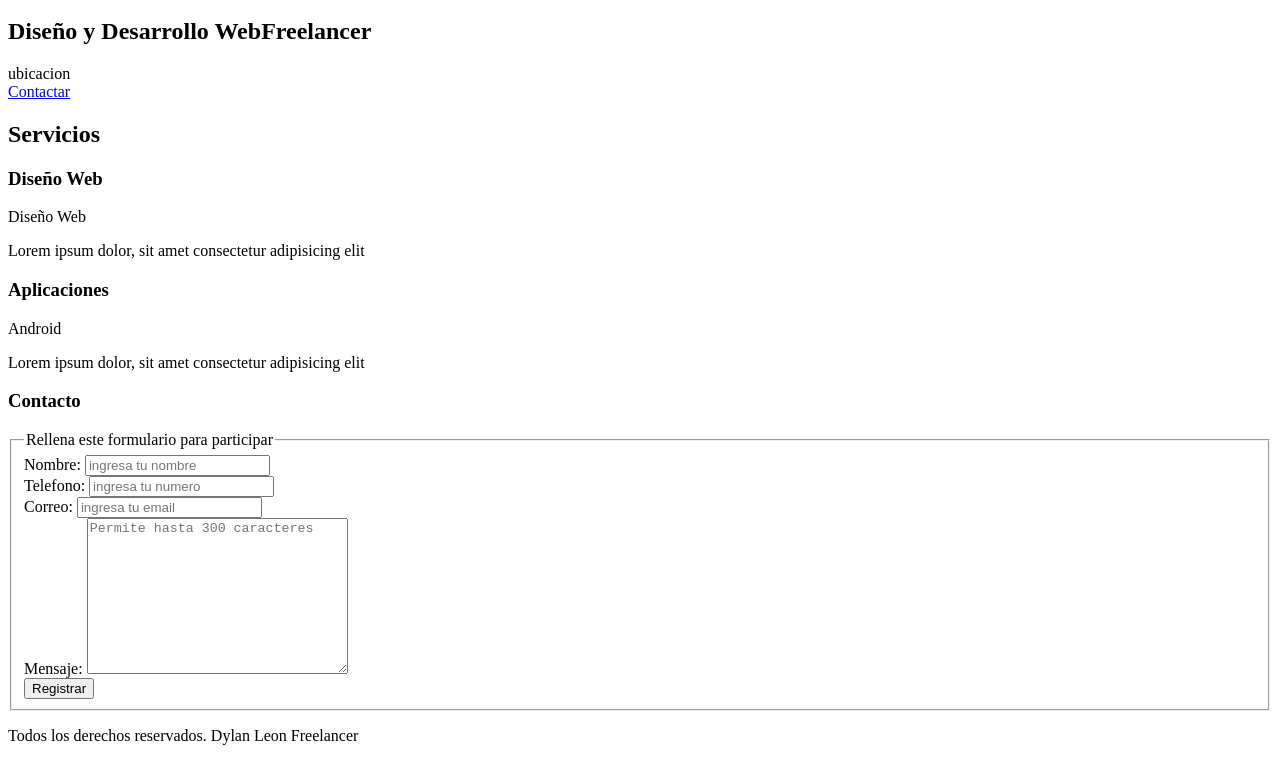
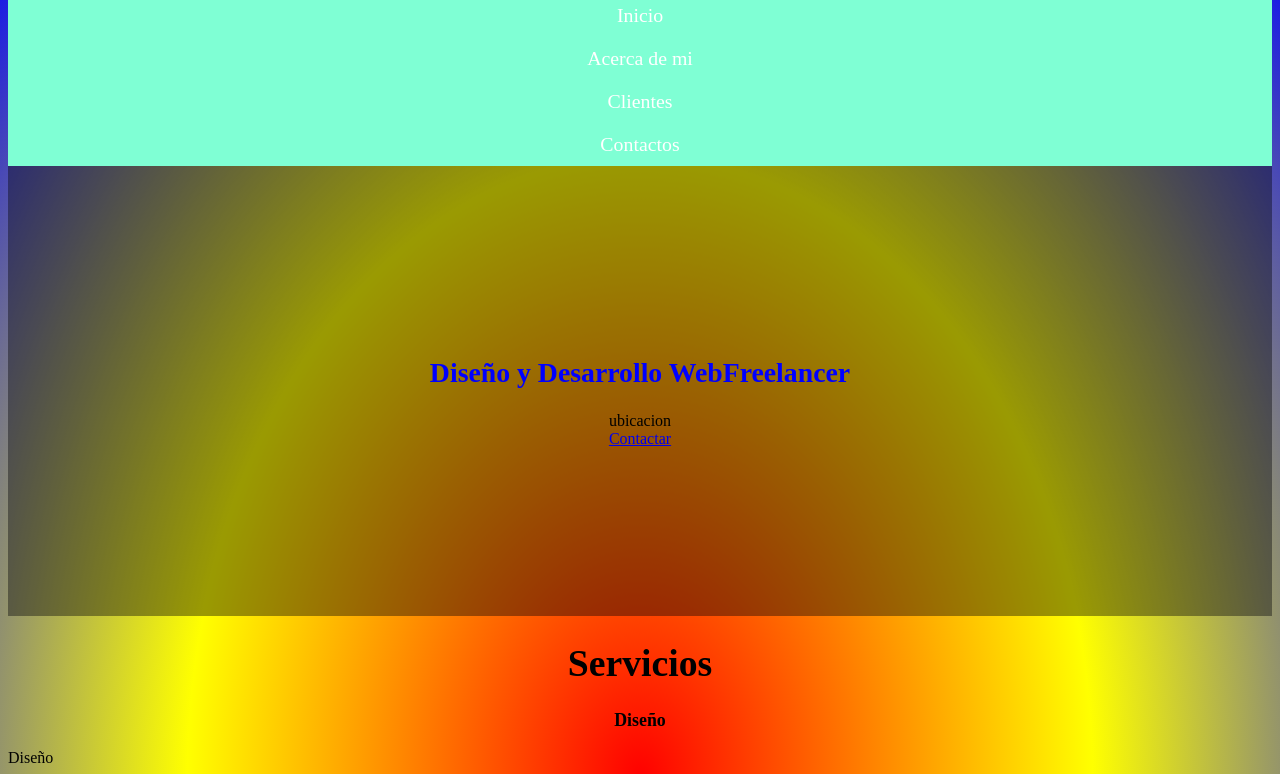
Before and after one commit to LEOM2200/Webpage, a plain HTML site: page index.html in a window 1280 px wide. Shown: the part 100-874 px from the top of the page. Drawn offline with Linux system fonts and the light colour scheme.

Commit message:
Pagina web 2
Segunda clase 80% avanzado

```diff
--- a/Style.css
+++ b/Style.css
@@ -1,3 +1,203 @@
+html{
+    font-size: 62%;
+    box-sizing: border-box;
+    scroll-snap-type: y mandatory;
+    }
+
+.servicio,
+.navegacion-principal,
+.formulario{
+    scroll-snap-align: center;
+    scroll-snap-stop:always;
+}
+
+body{
+    font-size: 16px;
+    font-family: 'krub'sans-serif ;
+
+    background-image: radial-gradient(red, yellow, blue);
+}
+
+.contenedor{
+    max-width: 120em;
+    margin: auto;
+}
+
+.boton{
+    background-color: aquamarine;
+    padding: 1rem 3rem;
+    margin-top: 3rem;
+    font-size: 2rem;
+    text-decoration: none;
+    text-transform: uppercase ;
+    font-weight: bold;
+    border-radius: 5rem;
+    width: 90%;
+    text-align: center;
+    border: none;
+}
+
+/*Medida para dispositivos de 768px*/
+@media(min-width:768px){
+    .boton{
+    width: auto;
+    }
+}
+
+.hero{
+    background-image: url(hero.png);
+    background-repeat: no-repeat;
+    background-size: cover;
+    height: 450px;
+    position: relative;
+    margin-bottom: 2rem;
+}
+.contenedor-hero{
+    position: absolute;
+    background-color: rgba(0, 0, 7, 0.397);
+background-color: rgb(0, 0, 0 /70%);
+width: 100%;
+height: 100%;
+
+display: flex;
+flex-direction: column;
+align-items: center;
+justify-content: center;
+}
+
+/*Tipografia de fuentes de la web*/
+
+h1{
+    font-size: 3.8rem;
+}
+
+h2{
+    font-size: 2.8rem;
+}
+
+h3{
+    font-size: 1.8rem;
+}
+h1,h2,h3{
+    text-align:center
+}
+
+/*titulos*/
+.titulo span{
+    font-size: 2rem;
+}
+
+.w-sm-100{
+    width: 100%;
+}
+
 .nav-bg{
     background-color: aquamarine;
 }
+
+.navegacion-principal{
+    display: flex;
+    flex-direction: column;
+}
+
+.navegacion-principal a{
+    display: block; /*Barra de busqueda de navegacion principal */
+    text-align: center;
+    color:white;
+    text-decoration: none;
+    font-size: 2rem;
+    font-weight: 500;
+    padding: 1rem;
+}
+
+.navegacion-principal a:hover{
+    background-color: brown;
+    color: yellowgreen;
+}
+
+.contenedor-hero h2{
+    color: blue;
+}
+
+.contenedor-hero .ubicacion{
+    display: flex;
+    align-items: center;
+}
+
+.Servicio h1{
+    font-weight: 900;
+    color: darkcyan;
+}
+
+.Servicio p{
+    line-height: 2; /*Salto de linea mas largo*/
+    text-align: center;
+}
+
+.Servicio .icono{
+    height: 15rem;
+    width: 15rem;
+    background-color: blue;
+    border-radius: 50%;
+    align-items:center;
+}
+
+/*FORMULARIO*/
+.formulario{
+    background-color: grey;
+    width: min(60rem, 100%);
+    margin: 0 auto;
+    padding: 2rem;
+    border-radius: 1rem;
+}
+
+.formulario fieldset{
+    border: none;
+}
+
+.formulario .legend{
+    text-align: center;
+    font-size: 1.8rem;
+    text-transform: uppercase;
+    font-weight: 700;
+    margin-top: 2rem;
+    color:skyblue;
+    text-decoration: underline;
+}
+
+@media (min-width:768px){
+    .contenedor-campos{
+        display: grid;
+        grid-template-columns:50%, 50%;
+        grid-template-rows: auto auto 20 rem;
+        column-gap: 1rem;
+    }
+}
+    .campo:nth-child(3),
+    .campo:nth-child(4){
+        grid-column: 1 / 3
+    }
+
+    .campo{
+        margin-bottom: 1rem;
+    }
+
+    .campo{
+        color:seagreen;
+        font-weight: bold;
+        margin-bottom: 5rem;
+        display: block;
+    }
+
+    .campo textarea{
+        height: 20rem;
+    }
+    .input-text{
+        width: 100%;
+        border: none;
+        padding: 1rem;
+        border-radius: 5rem;
+    }
+    .footer{
+        text-align: center;
+    }
--- a/index.html
+++ b/index.html
@@ -8,7 +8,7 @@
 </head>
 <body>
     <header>
-        <h1 class="titulo">Dylan Leon <span>Freelancer</span></h1>
+        <h1 class="titulo">Dylan Leon<span>Freelancer</span></h1>
     </header>
     <div class="nav-bg">
         <nav class="navegacion-principal">
@@ -28,47 +28,47 @@
             <a href="#">Contactar</a>
         </div>
     </section>
-    <main class="contenedor sombra">
-        <h2>Servicios</h2>
-        <div>
+    <main class="contenedor  sombra">
+        <h1>Servicios</h1>
+        <div class="Servicio">
             <section>
-                <h3>Diseño Web</h3>
+                <h3>Diseño</h3>
                 <div>
-                    Diseño Web
+                    Diseño
                 </div>
                 <p>Lorem ipsum dolor, sit amet consectetur adipisicing elit</p>
             </section>
-            <section>
-                <h3>Aplicaciones</h3>
-                <div>
-                    Android
+            <section class="Servicio">
+                <h3>E-Commerce</h3>
+                <div class="Servicio">
+                    E-Commerce
                 </div>
                 <p>Lorem ipsum dolor, sit amet consectetur adipisicing elit</p>
             </section>
             <section>
                 <h3>Contacto</h3>
-                <forma action="">
+                <forma action="" class="formulario">
                     <fieldset>
                         <legend>Rellena este formulario para participar</legend>
-                        <div>
+                        <div class="contenedor-campos">
                             <label for="nombre">Nombre: </label>
-                            <input type="text" placeholder="ingresa tu nombre">
+                            <input class="imput-text" placeholder="ingresa tu nombre">
                         </div>
-                        <div>
+                        <div class="campo">
                             <label for="telefono">Telefono: </label>
-                            <input type="tel" placeholder="ingresa tu numero">
+                            <input class="imput-text" placeholder="ingresa tu numero">
                         </div>
-                        <div>
+                        <div class="campo">
                             <label for="correo">Correo: </label>
-                            <input type="email" placeholder="ingresa tu email">
+                            <input class="imput-text" placeholder="ingresa tu email">
                         </div>
-                        <div>
+                        <div class="campo">
                             <label for="mensaje">Mensaje: </label>
-                            <textarea name="" id="" cols="30" rows="10" placeholder="Permite hasta 300 caracteres"></textarea>
+                            <textarea class="input-text" id="" cols="30" rows="10" placeholder="Permite hasta 300 caracteres"></textarea>
                         </div>
 
-                        <div>
-                            <input type="submit" value="Registrar">
+                        <div class="alinear-derecha flex">
+                            <input class="boton w-sm-100" type="submit" value="Registrar">
                         </div>
                     </fieldset>
                 </form>
@@ -76,7 +76,7 @@
         </div>
 
     </main>
-    <footer>
+    <footer class="footer">
         <p>Todos los derechos reservados. Dylan Leon Freelancer</p>
 </body>
 </html>
```
